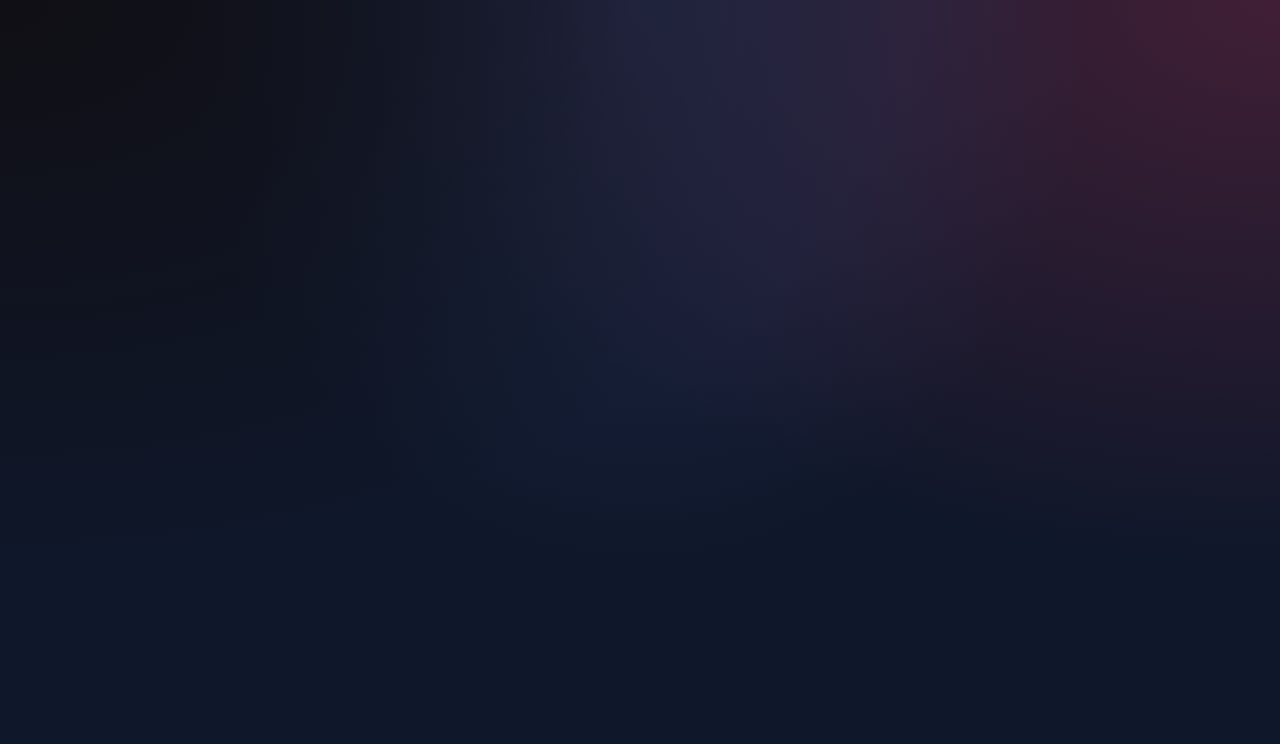
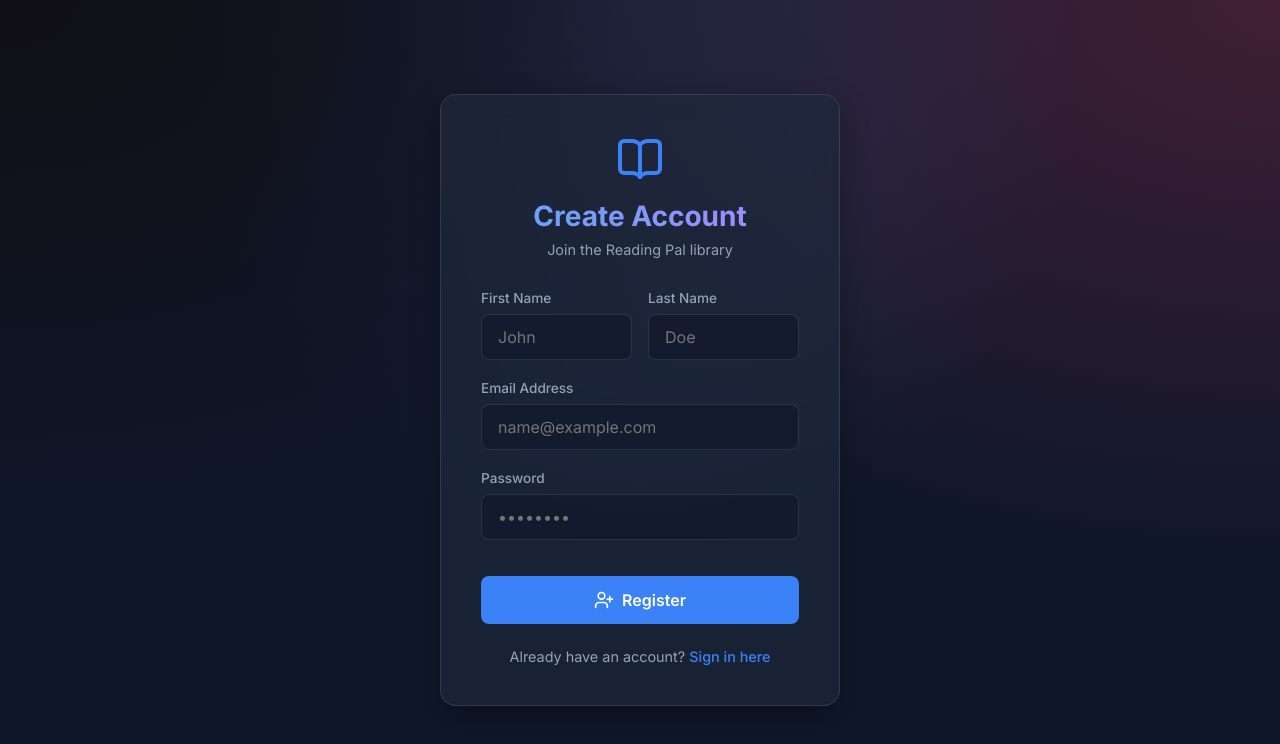
Before and after one commit to iamthisal/reading-pal, a React (Vite) app in the folder frontend/: page /register in a window 1280 px wide. Before the commit this address led to /home. Shown: the top 744 px of the page. Built offline with nearby package versions, Linux system fonts and the light colour scheme; sample sign-in values are in the browser's storage.

Commit message:
feat: (YRP-135) Build Registration Page and wire to backend

```diff
--- a/frontend/src/App.tsx
+++ b/frontend/src/App.tsx
@@ -3,6 +3,7 @@ import { AuthProvider, useAuth } from './contexts/AuthContext';
 import ProtectedRoute from './components/ProtectedRoute';
 
 import LoginPage from './pages/LoginPage';
+import RegisterPage from './pages/RegisterPage';
 import HomePage from './pages/HomePage';
 import AdminDashboard from './pages/AdminDashboard';
 
@@ -19,6 +20,7 @@ function App() {
         <Routes>
           <Route path="/" element={<RootRedirect />} />
           <Route path="/login" element={<LoginPage />} />
+          <Route path="/register" element={<RegisterPage />} />
 
           <Route element={<ProtectedRoute allowedRoles={['User']} />}>
             <Route path="/home" element={<HomePage />} />
--- a/frontend/src/pages/LoginPage.tsx
+++ b/frontend/src/pages/LoginPage.tsx
@@ -1,6 +1,6 @@
 import { useState } from 'react';
 import type { FormEvent } from 'react';
-import { useNavigate } from 'react-router-dom';
+import { useNavigate, Link } from 'react-router-dom';
 import axios from 'axios';
 import { useAuth } from '../contexts/AuthContext';
 import { BookOpen, LogIn } from 'lucide-react';
@@ -85,6 +85,10 @@ const LoginPage = () => {
                             {isLoading ? 'Signing in...' : 'Sign In'}
                         </div>
                     </button>
+
+                    <div style={{ marginTop: '1.5rem', fontSize: '0.9rem', color: 'var(--text-secondary)' }}>
+                        Don't have an account? <Link to="/register" style={{ color: 'var(--accent-color)', textDecoration: 'none', fontWeight: 500 }}>Register here</Link>
+                    </div>
                 </form>
             </div>
         </div>
--- /dev/null
+++ b/frontend/src/pages/RegisterPage.tsx
@@ -0,0 +1,132 @@
+import { useState } from 'react';
+import type { FormEvent } from 'react';
+import { useNavigate, Link } from 'react-router-dom';
+import axios from 'axios';
+import { BookOpen, UserPlus } from 'lucide-react';
+
+const RegisterPage = () => {
+    const [firstName, setFirstName] = useState('');
+    const [lastName, setLastName] = useState('');
+    const [email, setEmail] = useState('');
+    const [password, setPassword] = useState('');
+    const [error, setError] = useState('');
+    const [success, setSuccess] = useState('');
+    const [isLoading, setIsLoading] = useState(false);
+
+    const navigate = useNavigate();
+
+    const handleSubmit = async (e: FormEvent) => {
+        e.preventDefault();
+        setError('');
+        setSuccess('');
+        setIsLoading(true);
+
+        try {
+            const response = await axios.post('http://localhost:5000/api/auth/register', {
+                firstName,
+                lastName,
+                email,
+                password
+            });
+
+            setSuccess(response.data.message || 'Registration successful!');
+
+            // Redirect to login after a short delay
+            setTimeout(() => {
+                navigate('/login');
+            }, 3000);
+        } catch (err: any) {
+            setError(err.response?.data?.message || 'Failed to register. Please try again.');
+        } finally {
+            setIsLoading(false);
+        }
+    };
+
+    return (
+        <div className="app-container">
+            <div className="glass-panel login-card">
+                <div style={{ display: 'flex', justifyContent: 'center', marginBottom: '1rem' }}>
+                    <BookOpen size={48} color="var(--accent-color)" />
+                </div>
+                <h1>Create Account</h1>
+                <p>Join the Reading Pal library</p>
+
+                {error && <div className="error-message">{error}</div>}
+                {success && (
+                    <div className="error-message" style={{ background: 'rgba(34, 197, 94, 0.1)', borderColor: '#22c55e', color: '#86efac' }}>
+                        {success} Redirecting to login...
+                    </div>
+                )}
+
+                <form onSubmit={handleSubmit}>
+                    <div style={{ display: 'flex', gap: '1rem', marginBottom: '1.25rem' }}>
+                        <div className="form-group" style={{ marginBottom: 0, flex: 1 }}>
+                            <label className="form-label" htmlFor="firstName">First Name</label>
+                            <input
+                                id="firstName"
+                                type="text"
+                                className="form-input"
+                                value={firstName}
+                                onChange={(e) => setFirstName(e.target.value)}
+                                required
+                                placeholder="John"
+                            />
+                        </div>
+                        <div className="form-group" style={{ marginBottom: 0, flex: 1 }}>
+                            <label className="form-label" htmlFor="lastName">Last Name</label>
+                            <input
+                                id="lastName"
+                                type="text"
+                                className="form-input"
+                                value={lastName}
+                                onChange={(e) => setLastName(e.target.value)}
+                                required
+                                placeholder="Doe"
+                            />
+                        </div>
+                    </div>
+
+                    <div className="form-group">
+                        <label className="form-label" htmlFor="email">Email Address</label>
+                        <input
+                            id="email"
+                            type="email"
+                            className="form-input"
+                            value={email}
+                            onChange={(e) => setEmail(e.target.value)}
+                            required
+                            placeholder="name@example.com"
+                        />
+                    </div>
+
+                    <div className="form-group">
+                        <label className="form-label" htmlFor="password">Password</label>
+                        <input
+                            id="password"
+                            type="password"
+                            className="form-input"
+                            value={password}
+                            onChange={(e) => setPassword(e.target.value)}
+                            required
+                            placeholder="••••••••"
+                            minLength={6}
+                        />
+                    </div>
+
+                    <button type="submit" className="btn-primary" disabled={isLoading}>
+                        <div style={{ display: 'flex', alignItems: 'center', justifyContent: 'center', gap: '0.5rem' }}>
+                            <UserPlus size={20} />
+                            {isLoading ? 'Creating Account...' : 'Register'}
+                        </div>
+                    </button>
+
+                    <div style={{ marginTop: '1.5rem', fontSize: '0.9rem', color: 'var(--text-secondary)' }}>
+                        Already have an account? <Link to="/login" style={{ color: 'var(--accent-color)', textDecoration: 'none', fontWeight: 500 }}>Sign in here</Link>
+                    </div>
+                </form>
+            </div>
+        </div>
+    );
+};
+
+export default RegisterPage;
```
